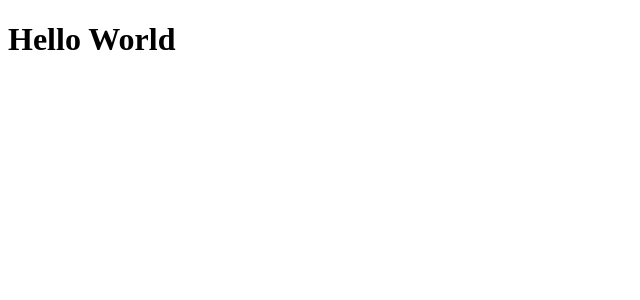
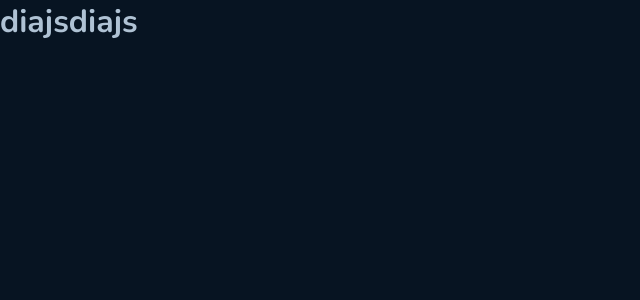
Before and after one commit to vitoorfraga/github-blog, a React (Vite) app: page / in a window 1280 px wide. Shown: the top 300 px of the page, without its empty margins (0-640 px from the left). Built offline with nearby package versions, Linux system fonts and the light colour scheme.

Commit message:
Configuração: Styled Components Tema

```diff
--- a/index.html
+++ b/index.html
@@ -2,7 +2,10 @@
 <html lang="pt-br">
   <head>
     <meta charset="UTF-8" />
+    <link rel="preconnect" href="https://fonts.googleapis.com" />
+    <link rel="preconnect" href="https://fonts.gstatic.com" crossorigin />
     <meta name="viewport" content="width=device-width, initial-scale=1.0" />
+    <link href="https://fonts.googleapis.com/css2?family=Nunito:wght@400;700&display=swap" rel="stylesheet" />
     <title>Github Blog</title>
   </head>
   <body>
--- a/src/App.tsx
+++ b/src/App.tsx
@@ -1,3 +1,12 @@
+import { ThemeProvider } from 'styled-components'
+import { defaultTheme } from './styles/themes/default'
+import { GlobalStyles } from './styles/global'
+
 export function App() {
-  return <h1>Hello World</h1>
+  return (
+    <ThemeProvider theme={defaultTheme}>
+      <GlobalStyles />
+      <h1>diajsdiajs</h1>
+    </ThemeProvider>
+  )
 }
--- /dev/null
+++ b/src/styles/global.ts
@@ -0,0 +1,23 @@
+import { createGlobalStyle } from 'styled-components'
+
+export const GlobalStyles = createGlobalStyle`
+  *{
+    margin: 0;
+    padding: 0;
+    list-style: none;
+    text-decoration: none;
+    box-sizing: border-box;
+  }
+
+  body {
+    background-color: ${(props) => props.theme['base-background']};
+    color: ${(props) => props.theme['base-text']};
+    -webkit-font-smoothing: antialiased
+  }
+
+  body, input, textarea, button {
+    font: 400 1rem 'Nunito', sans-serif;
+
+  }
+
+`
--- /dev/null
+++ b/src/styles/themes/default.ts
@@ -0,0 +1,13 @@
+export const defaultTheme = {
+  blue: '#3294F8',
+  'base-title': '#E7EDF4',
+  'base-subtitle': '#C4D4E3',
+  'base-text': '#AFC2D4',
+  'base-span': '#7B96B2',
+  'base-label': '#3A536B',
+  'base-border': '#1C2F41',
+  'base-post': '#112131',
+  'base-profile': '#0B1B2B',
+  'base-background': '#071422',
+  'base-input': '#040F1A',
+} as const
```
Also changed, not shown: src/@types/styled.d.ts (added, +8 -0 lines).
